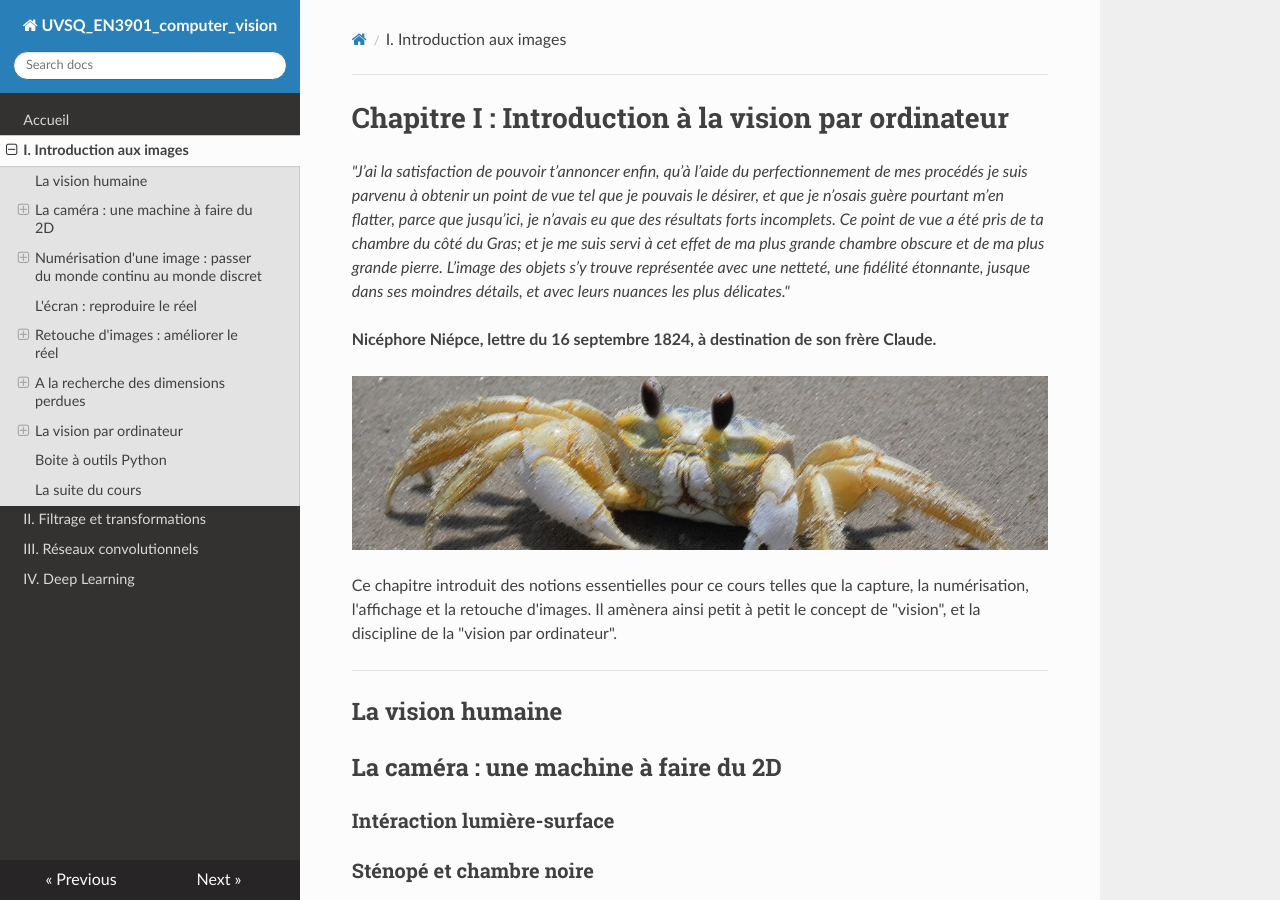
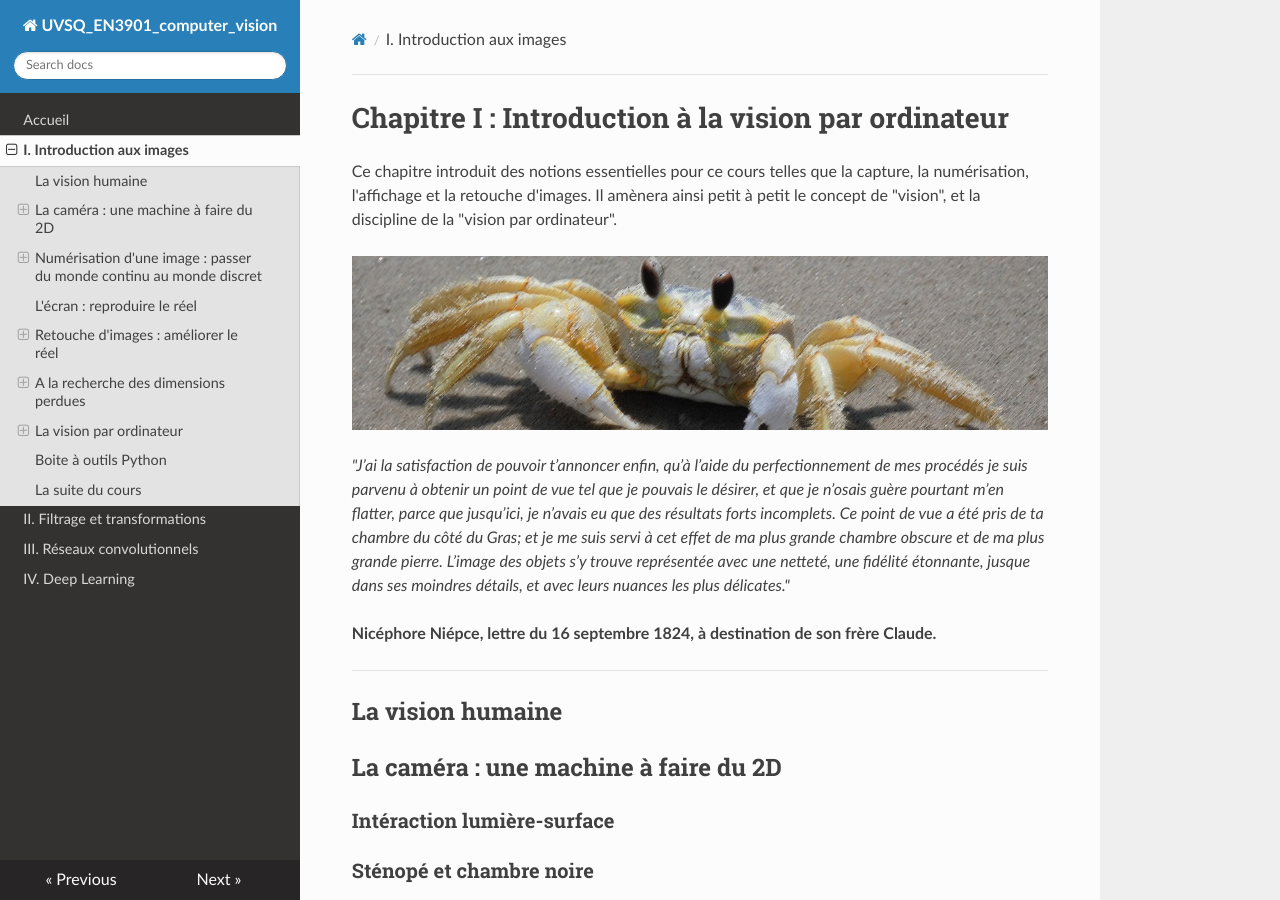
Before and after one commit to NicOudart/UVSQ_EN3901_computer_vision, an MkDocs documentation site: the page built from docs/Chap1_Introduction_images.md, in a window 1280 px wide and 900 px high. Built offline with MkDocs 1.6.1, drawn with Linux system fonts in a browser that asks for light colours; nearby versions of some CDN libraries.

Commit message:
-Reverse header fix.

```diff
--- a/docs/Chap1_Introduction_images.md
+++ b/docs/Chap1_Introduction_images.md
@@ -1,15 +1,15 @@
 # Chapitre I : Introduction à la vision par ordinateur
+
+Ce chapitre introduit des notions essentielles pour ce cours telles que la capture, la numérisation, l'affichage et la retouche d'images.
+Il amènera ainsi petit à petit le concept de "vision", et la discipline de la "vision par ordinateur".
+
+![En-tête chapitre I](img/Chap1_header.png)
 
 _"J’ai la satisfaction de pouvoir t’annoncer enfin, qu’à l’aide du perfectionnement de mes procédés je suis parvenu à obtenir un point de vue tel que je pouvais le désirer, et que je n’osais guère pourtant m’en flatter, parce que jusqu’ici, je n’avais eu que des résultats forts incomplets.
 Ce point de vue a été pris de ta chambre du côté du Gras; et je me suis servi à cet effet de ma plus grande chambre obscure et de ma plus grande pierre.
 L’image des objets s’y trouve représentée avec une netteté, une fidélité étonnante, jusque dans ses moindres détails, et avec leurs nuances les plus délicates."_
 
 **Nicéphore Niépce, lettre du 16 septembre 1824, à destination de son frère Claude.**
-
-![En-tête chapitre I](img/Chap1_header.png)
-
-Ce chapitre introduit des notions essentielles pour ce cours telles que la capture, la numérisation, l'affichage et la retouche d'images.
-Il amènera ainsi petit à petit le concept de "vision", et la discipline de la "vision par ordinateur".
 
 ---
 
```
